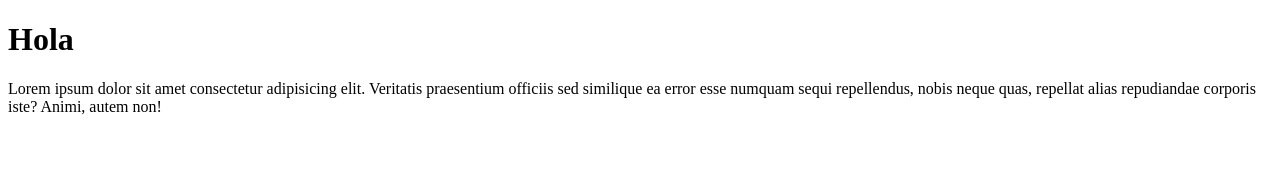
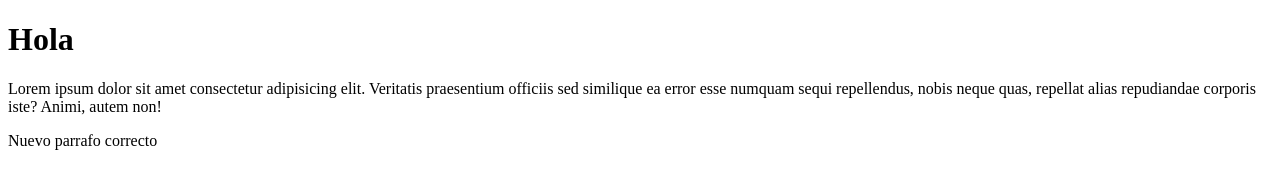
Before and after one commit to emyferreyra/pruebaDigitalers02, a plain HTML site: page index.html in a window 1280 px wide. Drawn offline with Linux system fonts and the light colour scheme.

Commit message:
se carga nuevo parrafo correcto

```diff
--- a/index.html
+++ b/index.html
@@ -9,6 +9,6 @@
 <body>
     <h1>Hola</h1>
     <p>Lorem ipsum dolor sit amet consectetur adipisicing elit. Veritatis praesentium officiis sed similique ea error esse numquam sequi repellendus, nobis neque quas, repellat alias repudiandae corporis iste? Animi, autem non!</p>
-
+    <p>Nuevo parrafo correcto</p>
 </body>
 </html>
```
